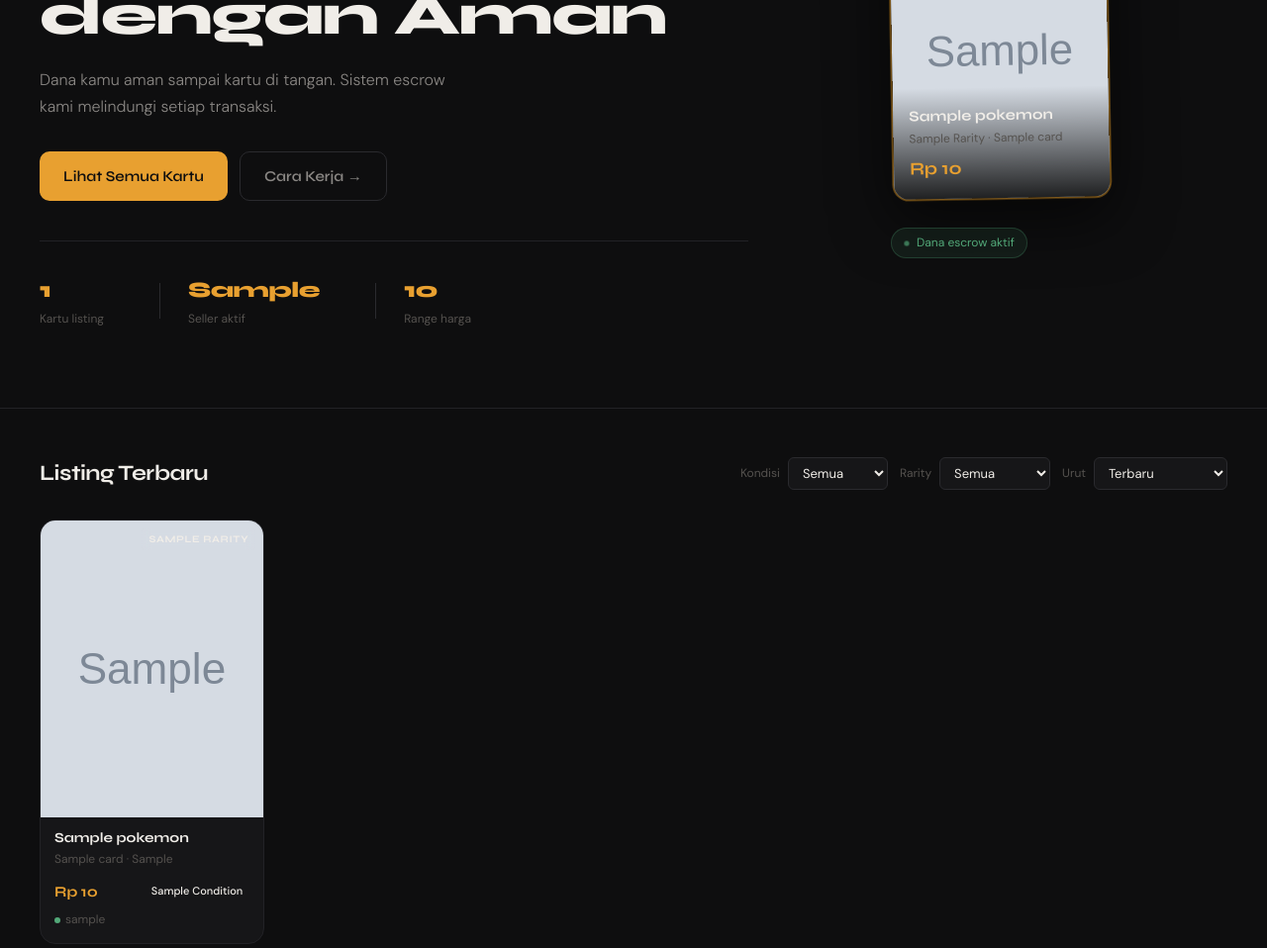
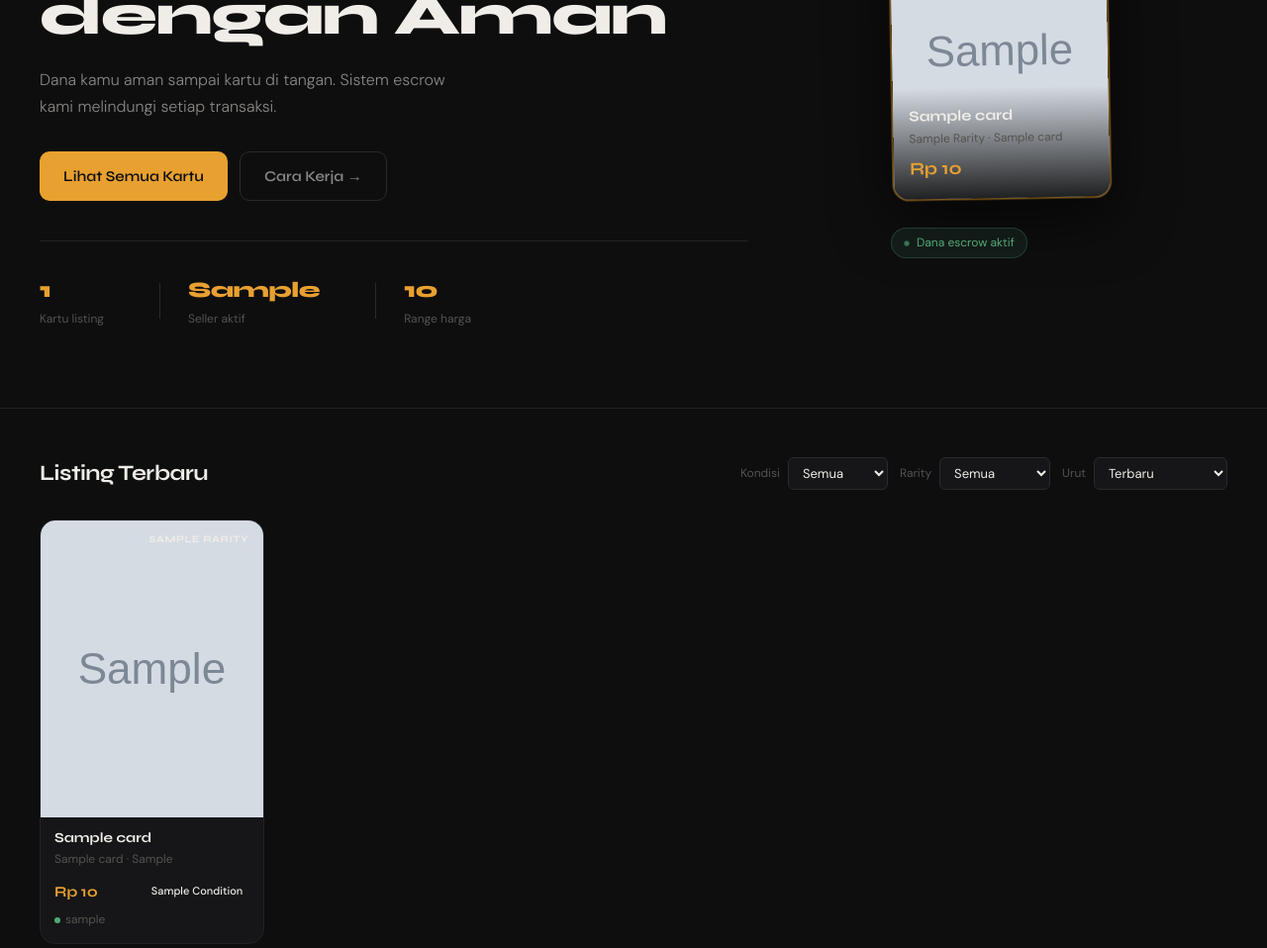
Before and after one commit to Matthew-Kao/GottaBuyEmAll, a FastAPI app: template app/templates/storefront.html in a window 1280 px wide. Shown: the part 314-1272 px from the top of the page at 99% size. Run offline with FastAPI, Linux system fonts and the light colour scheme; the template is opened without the code that fills it: most values are stand-ins (such as "Sample title", 1, 10 or a date in 2020); grey boxes marked "Sample" are stand-in pictures; parts of the project's set-up code (start-up, migrations or seed data) failed here and were passed over.

Commit message:
fix card name cutoff

```diff
--- a/app/templates/profile.html
+++ b/app/templates/profile.html
@@ -212,7 +212,7 @@
         <a href="/listings/{{ listing.id }}" class="card-item">
           <div class="card-img-wrap">
             {% if listing.first_image %}
-            <img src="{{ listing.first_image }}" alt="{{ listing.card.pokemon.name }}" class="card-img" loading="lazy" />
+            <img src="{{ listing.first_image }}" alt="{{ listing.card.card_name or listing.card.pokemon.name }}" class="card-img" loading="lazy" />
             {% else %}
             <div class="card-img-placeholder"><span>No Image</span></div>
             {% endif %}
@@ -222,7 +222,7 @@
             <span class="listing-status-badge status-{{ listing.status }}">{{ listing.status.title() }}</span>
           </div>
           <div class="card-info">
-            <div class="card-name">{{ listing.card.pokemon.name }}</div>
+            <div class="card-name">{{ listing.card.card_name or listing.card.pokemon.name }}</div>
             <div class="card-set">{{ listing.card.set_name }}</div>
             <div class="card-footer">
               <span class="card-price">Rp {{ "{:,.0f}".format(listing.price) }}</span>
--- a/app/templates/storefront.html
+++ b/app/templates/storefront.html
@@ -43,9 +43,9 @@
       <div class="card-stack">
         {% if hero_listings|length >= 3 %}
         <div class="stack-card stack-card--back">
-          <img src="{{ hero_listings[2].first_image }}" alt="{{ hero_listings[2].card.pokemon.name }}" class="stack-img" />
+          <img src="{{ hero_listings[2].first_image }}" alt="{{ hero_listings[2].card.card_name or hero_listings[2].card.pokemon.name }}" class="stack-img" />
           <div class="stack-card-overlay">
-            <div class="fake-card-name">{{ hero_listings[2].card.pokemon.name }}</div>
+            <div class="fake-card-name">{{ hero_listings[2].card.card_name or hero_listings[2].card.pokemon.name }}</div>
             <div class="fake-card-set">{{ hero_listings[2].card.rarity.replace('_', ' ').title() }} · {{ hero_listings[2].card.set_name }}</div>
             <div class="fake-card-price">Rp {{ "{:,.0f}".format(hero_listings[2].price) }}</div>
           </div>
@@ -54,9 +54,9 @@
 
         {% if hero_listings|length >= 2 %}
         <div class="stack-card stack-card--mid">
-          <img src="{{ hero_listings[1].first_image }}" alt="{{ hero_listings[1].card.pokemon.name }}" class="stack-img" />
+          <img src="{{ hero_listings[1].first_image }}" alt="{{ hero_listings[1].card.card_name or hero_listings[1].card.pokemon.name }}" class="stack-img" />
           <div class="stack-card-overlay">
-            <div class="fake-card-name">{{ hero_listings[1].card.pokemon.name }}</div>
+            <div class="fake-card-name">{{ hero_listings[1].card.card_name or hero_listings[1].card.pokemon.name }}</div>
             <div class="fake-card-set">{{ hero_listings[1].card.rarity.replace('_', ' ').title() }} · {{ hero_listings[1].card.set_name }}</div>
             <div class="fake-card-price">Rp {{ "{:,.0f}".format(hero_listings[1].price) }}</div>
           </div>
@@ -65,9 +65,9 @@
 
         {% if hero_listings|length >= 1 %}
         <div class="stack-card stack-card--front">
-          <img src="{{ hero_listings[0].first_image }}" alt="{{ hero_listings[0].card.pokemon.name }}" class="stack-img" />
+          <img src="{{ hero_listings[0].first_image }}" alt="{{ hero_listings[0].card.card_name or hero_listings[0].card.pokemon.name }}" class="stack-img" />
           <div class="stack-card-overlay">
-            <div class="fake-card-name">{{ hero_listings[0].card.pokemon.name }}</div>
+            <div class="fake-card-name">{{ hero_listings[0].card.card_name or hero_listings[0].card.pokemon.name }}</div>
             <div class="fake-card-set">{{ hero_listings[0].card.rarity.replace('_', ' ').title() }} · {{ hero_listings[0].card.set_name }}</div>
             <div class="fake-card-price">Rp {{ "{:,.0f}".format(hero_listings[0].price) }}</div>
           </div>
@@ -134,7 +134,7 @@
       <a href="/listings/{{ listing.id }}" class="card-item">
         <div class="card-img-wrap">
           {% if listing.first_image %}
-          <img src="{{ listing.first_image }}" alt="{{ listing.card.pokemon.name }}" class="card-img" loading="lazy" />
+          <img src="{{ listing.first_image }}" alt="{{ listing.card.card_name or listing.card.pokemon.name }}" class="card-img" loading="lazy" />
           {% else %}
           <div class="card-img-placeholder"><span>No Image</span></div>
           {% endif %}
@@ -148,7 +148,7 @@
           {% endif %}
         </div>
         <div class="card-info">
-          <div class="card-name">{{ listing.card.pokemon.name }}</div>
+          <div class="card-name">{{ listing.card.card_name or listing.card.pokemon.name }}</div>
           <div class="card-set">{{ listing.card.set_name }} · {{ listing.card.card_variant.replace('_', ' ').title() }}</div>
           <div class="card-footer">
             <span class="card-price">Rp {{ "{:,.0f}".format(listing.price) }}</span>
```
